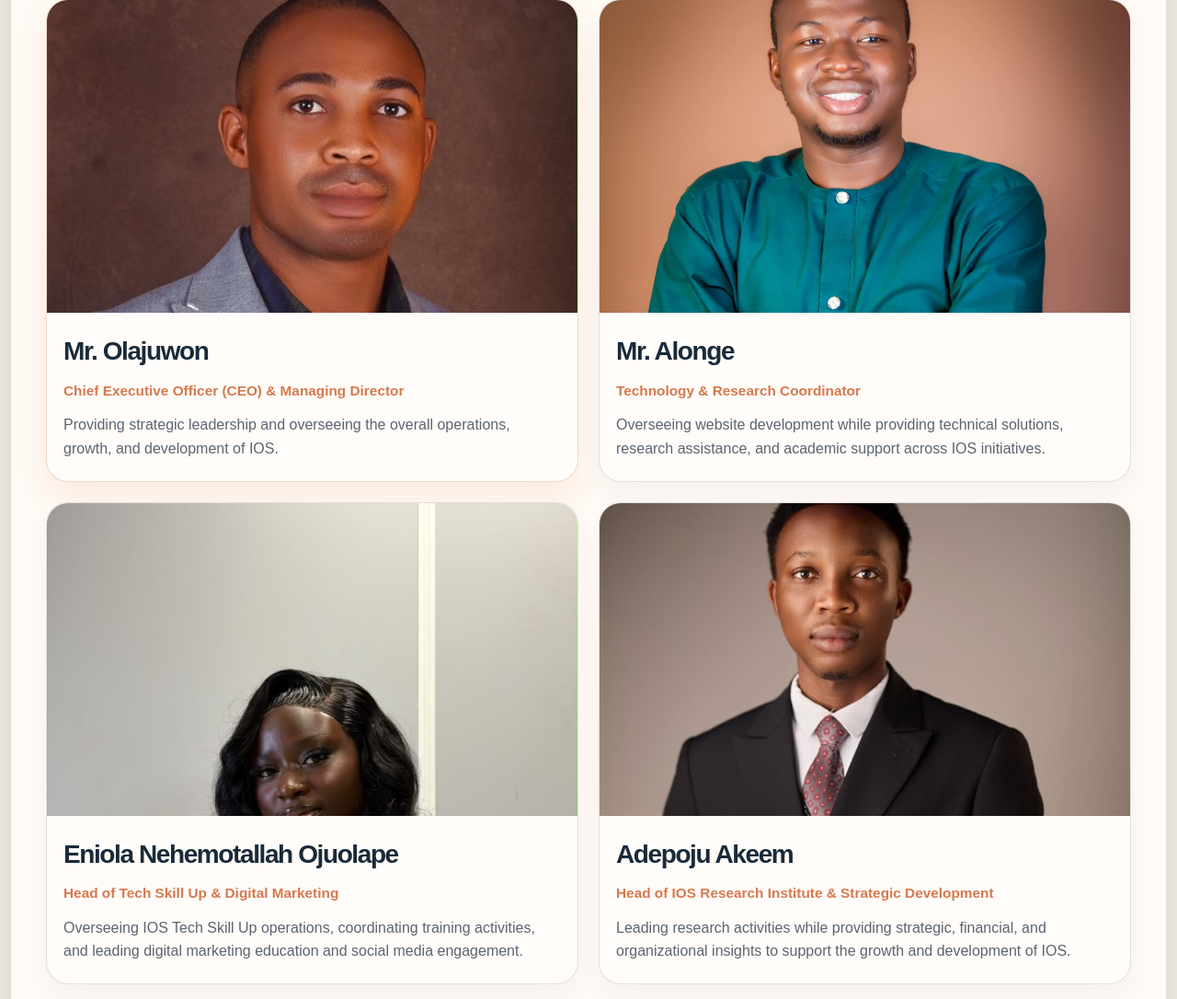
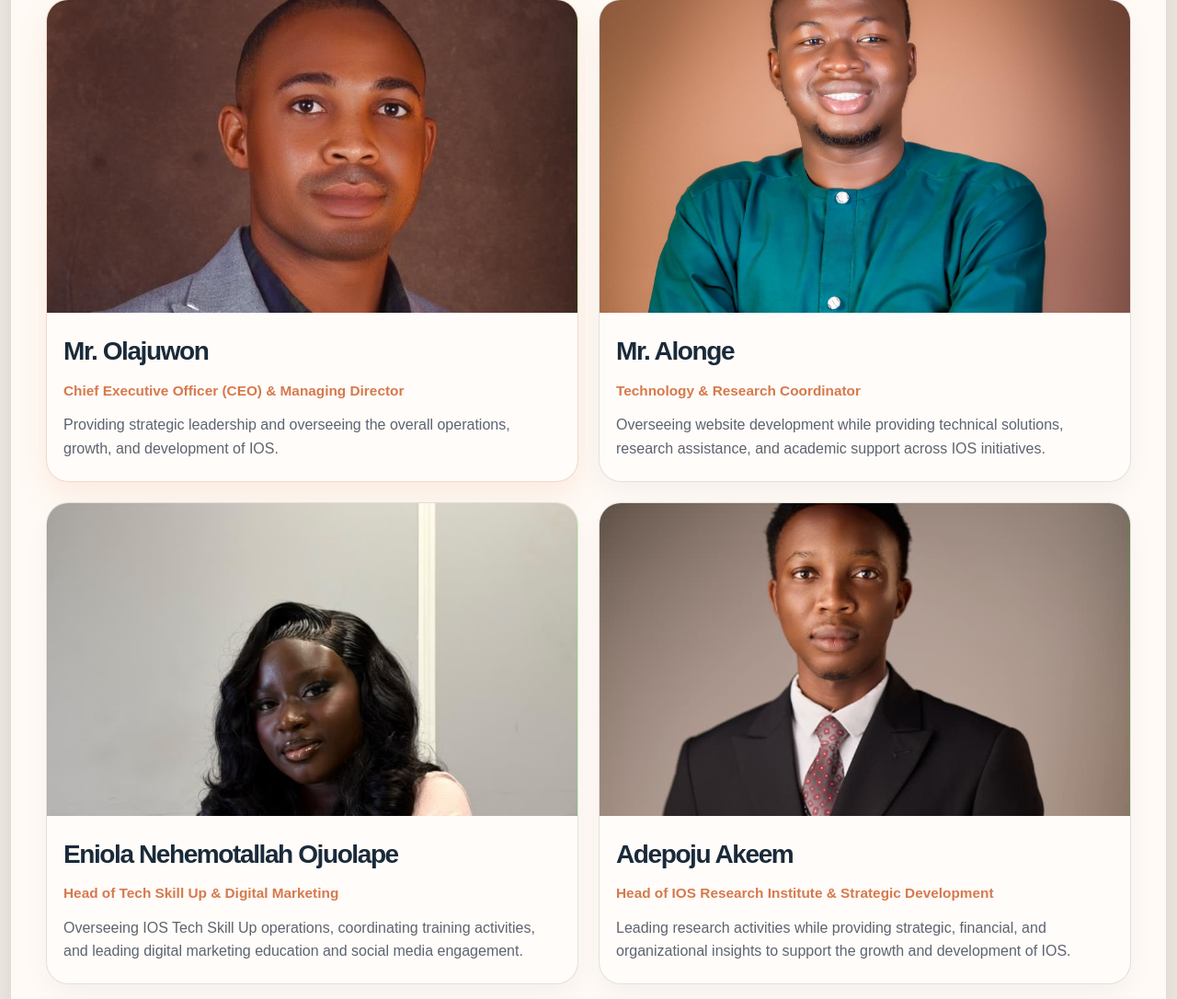
Before and after one commit to asunkemuhammed-oss/IOSInstitute, a Flask app: page / in a window 1280 px wide. Shown: the part 1568-2654 px from the top of the page at 92% size. Run offline with Flask 3, Linux system fonts and the light colour scheme.

Commit message:
Refine Eniola portrait crop

```diff
--- a/templates/home.html
+++ b/templates/home.html
@@ -569,6 +569,10 @@
         padding: 0;
       }
 
+      .team-card.eniola img {
+        object-position: center 35%;
+      }
+
       .team-body {
         padding: 20px 18px 22px;
       }
@@ -963,7 +967,7 @@
               </div>
             </div>
 
-            <div class="team-card">
+            <div class="team-card eniola">
               <img src="/static/images/team/eniola-nehemotallah.jpg" alt="Eniola Nehemotallah Ojuolape">
               <div class="team-body">
                 <h3>Eniola Nehemotallah Ojuolape</h3>
```
